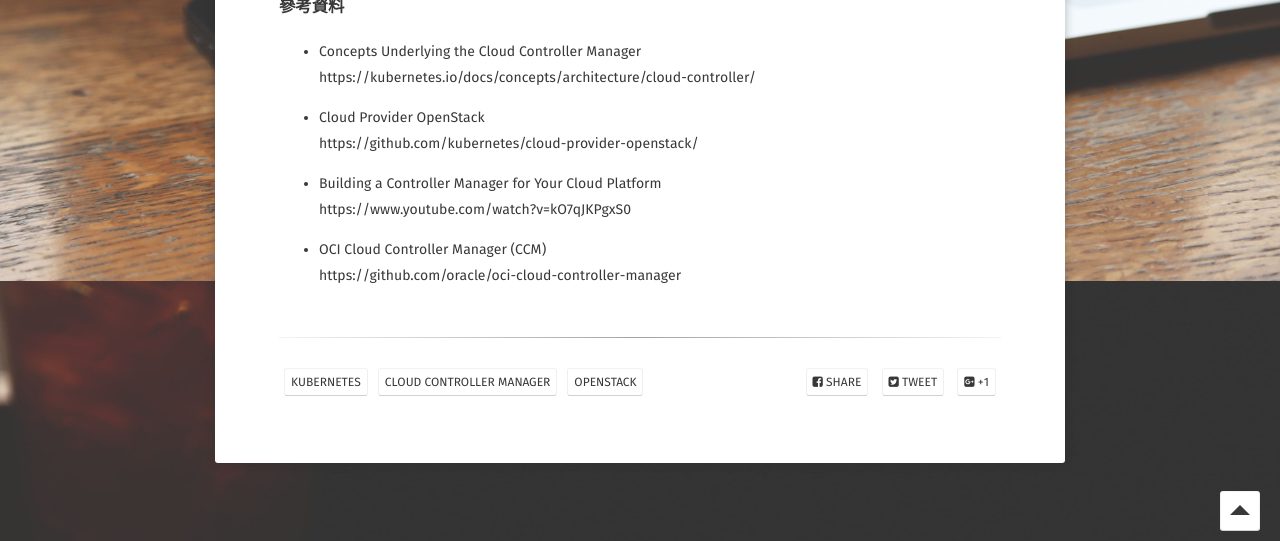
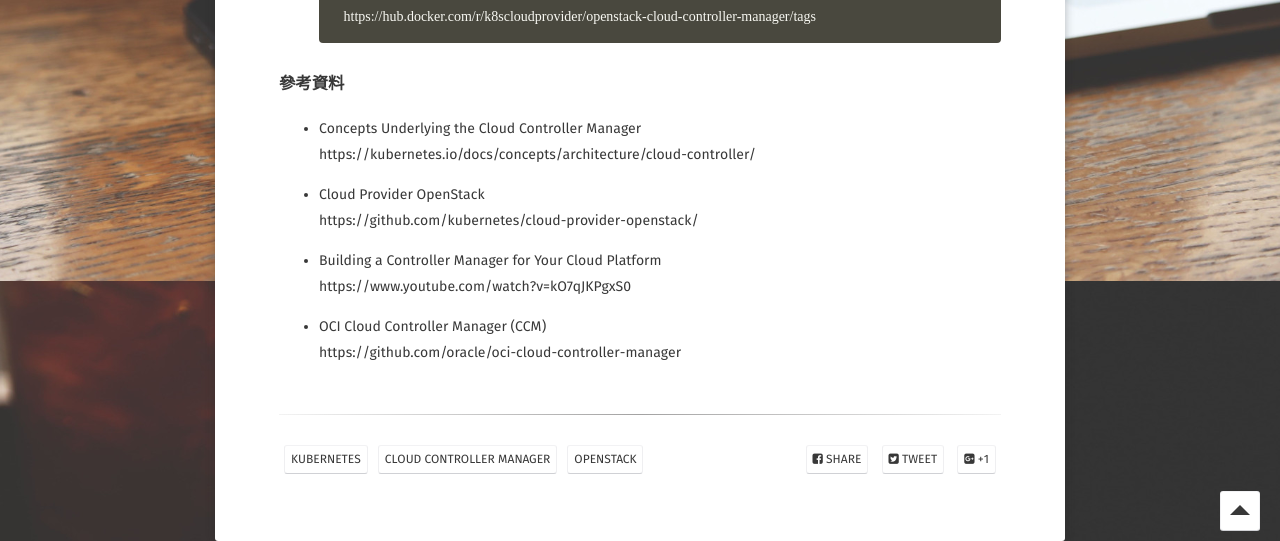
Before and after one commit to kisekitw/kisekitw.github.io, a Jekyll site: the page built from _posts/2019-09-04-Cloud-Controller-Manager.md, in a window 1280 px wide and 900 px high, scrolled down 6560 px, cut to the strip 359-900 px from the top of the window. Built offline with Jekyll 4.4.1, drawn with Linux system fonts in a browser that asks for light colours; some web fonts are replaced; part of the change alters nothing that is shown.

Commit message:
add CCM intro

````diff
--- a/_posts/2019-09-04-Cloud-Controller-Manager.md
+++ b/_posts/2019-09-04-Cloud-Controller-Manager.md
@@ -220,8 +220,11 @@ CCM從Kubernetes controller manager(KCM)中分離出與雲端供應商相關的
     https://github.com/kubernetes/cloud-provider-openstack/blob/master/manifests/controller-manager/openstack-cloud-controller-manager-ds.yaml
     ```
 
-    ![K8S OpenStack CCM Image](https://d33wubrfki0l68.cloudfront.net/518e18713c865fe67a5f23fc64260806d72b38f5/61d75/images/docs/post-ccm-arch.png?raw=true)
+    ![K8S OpenStack CCM Image](https://github.com/kisekitw/kisekitw.github.io/blob/master/assets/img/1080904/OpenstackCCMImage.png?raw=true)
 
+    ```
+    https://hub.docker.com/r/k8scloudprovider/openstack-cloud-controller-manager/tags
+    ```
 
 ### 參考資料
 
````
Also changed, not shown: assets/img/1080904/OpenstackCCMImage.PNG (added).
